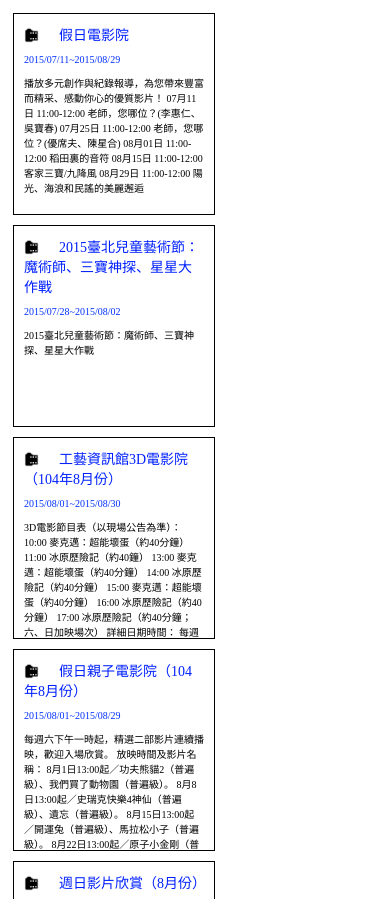
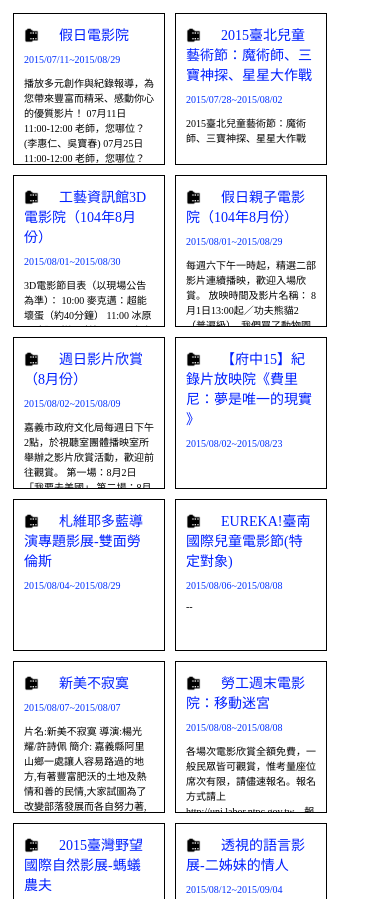
Before and after one commit to rk62pt/about_jquery, a plain HTML site: page info_movies.html in a window 390 px wide. Shown: the top 899 px of the page. Drawn offline with Linux system fonts and the light colour scheme.

```diff
--- a/stylesheets/infotag.css
+++ b/stylesheets/infotag.css
@@ -61,6 +61,44 @@
 }
 
 @media only screen and (max-width: 768px) {
+  @keyframes slidein {
+    from {
+      /*padding-left: 100%;
+      width: 300%;*/
+      width:150px;
+      height : 150px;
+      background-color: white;
+    }
+
+    to {
+      /*padding-left: 0%;
+      width: 100%;*/
+      width:300px;
+      height : auto;
+      background-color: #DDDDDD;
+    }
+  }
+
+  .infotag{
+    width : 150px;
+    height : 150px;
+    border : 1px;
+    border-style:solid;
+    margin : 5px 5px 5px 5px;
+    display : inline-block;
+    overflow:hidden;
+    vertical-align : top;
+    /*overflow-y:auto;*/
+  }
+  .infotag:hover{
+    opacity: .8;
+    min-height: 150px;
+    width:300px;
+    height : auto;
+    animation-duration: 1.5s;
+    animation-name: slidein;
+    background-color: #DDDDDD;
+  }
   .infotag div{
     margin : 10px 10px 10px 10px;
     font-size:10px;
```
